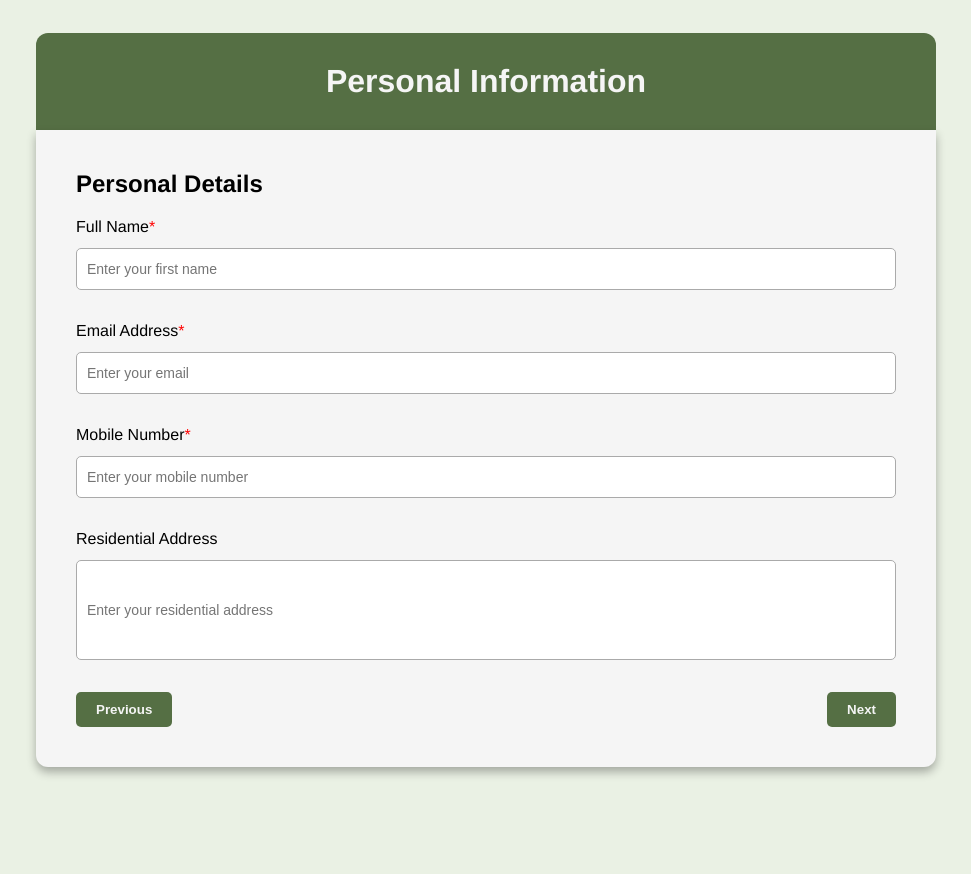
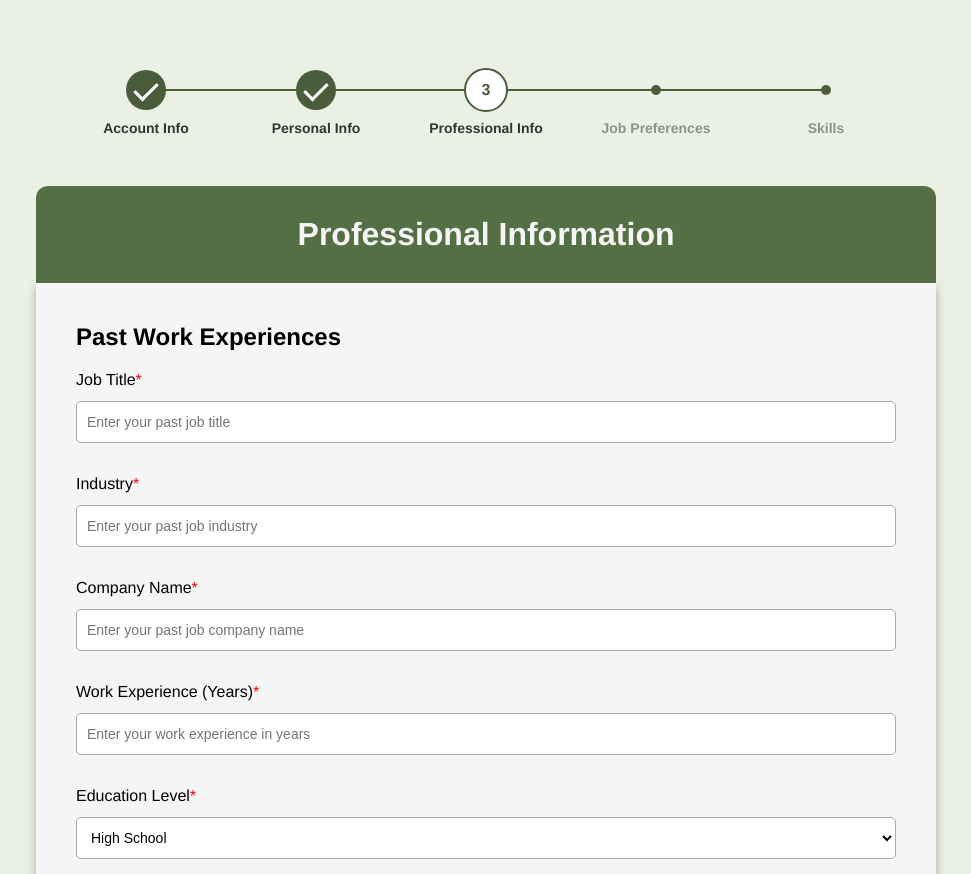
Before and after one commit to pyto-p/leap-form, a plain HTML site: page professional.html in a window 1280 px wide. Shown: the top 874 px of the page, without its empty margins (154-1125 px from the left). Before the commit the page ends 800 px from the top, so only its background shows below. Drawn offline with Linux system fonts and the light colour scheme.

Commit message:
feat: apply progress bar

```diff
--- a/professional.html
+++ b/professional.html
@@ -7,35 +7,74 @@
   <link rel="stylesheet" href="style.css">
 </head>
 <body>
+  <section class="step-wizard">
+    <ul class="step-wizard-list">
+        <li class="step-wizard-item">
+            <span class="progress-count">1</span>
+            <span class="progress-label">Account Info</span>
+        </li>
+        <li class="step-wizard-item">
+            <span class="progress-count">2</span>
+            <span class="progress-label">Personal Info</span>
+        </li>
+        <li class="step-wizard-item current-item">
+            <span class="progress-count">3</span>
+            <span class="progress-label">Professional Info</span>
+        </li>
+        <li class="step-wizard-item">
+            <span class="progress-count">4</span>
+            <span class="progress-label">Job Preferences</span>
+        </li>
+        <li class="step-wizard-item">
+          <span class="progress-count">4</span>
+          <span class="progress-label">Skills</span>
+      </li>
+    </ul>
+  </section>
+
   <div class="form-header">
     <header>
-      <h1>Personal Information</h1>
+      <h1>Professional Information</h1>
     </header>
   </div>
   <div class="main-cont">
     <form action="#">
-      <h2>Personal Details</h2>
 
-      <div class="personal-cont">
+      <div class="form-cont">
+        <h2>Past Work Experiences</h2>
         <div class="fields">
-          <label for="fName">Full Name<span class="required">*</span></label>
-          <input type="text" name="fName" id="fName" placeholder="Enter your first name" required>
+          <label for="job-title">Job Title<span class="required">*</span></label>
+          <input type="text" name="job-title" id="job-title" placeholder="Enter your past job title" required>
         </div>
 
         <div class="fields">
-          <label for="email">Email Address<span class="required">*</span></label>
-          <input type="email" name="email" id="email" placeholder="Enter your email" required>
+          <label for="industry">Industry<span class="required">*</span></label>
+          <input type="text" name="industry" id="industry" placeholder="Enter your past job industry" required>
         </div>
 
         <div class="fields">
-          <label for="phone">Mobile Number<span class="required">*</span></label>
-          <input type="tel" name="phone" id="phone" placeholder="Enter your mobile number">
+          <label for="comp-name">Company Name<span class="required">*</span></label>
+          <input type="text" name="comp-name" id="comp-name" placeholder="Enter your past job company name" required>
         </div>
 
-        <div class="fields address">
-          <label for="address">Residential Address</label>
-          <input type="text" name="address" id="address" placeholder="Enter your residential address">
+        <div class="fields">
+          <label for="work-exp">Work Experience (Years)<span class="required">*</span></label></label>
+          <input type="number" name="work-exp" id="work-exp" placeholder="Enter your work experience in years" required>
         </div>
+
+        <div class="fields">
+          <label for="education">Education Level<span class="required">*</span></label>
+          <select id="education" name="education" required>
+            <option value="highschool">High School</option>
+            <option value="bachelors">Bachelor's Degree</option>
+            <option value="masters">Master's Degree</option>
+            <option value="doctorate">Doctorate/Ph.D.</option>
+            <option value="other">Other</option>
+          </select>
+        </div>
+
+      </div>
+
       <div class="btn-cont">
         <a href="personal.html"><button type="button">Previous</button></a>
         <a href="professional.html"><button type="button">Next</button></a>
--- a/style.css
+++ b/style.css
@@ -21,8 +21,8 @@ body {
   width: 100%;
   border-radius: 0px 0px 12px 12px;
   padding: 40px;
-  /* margin: 0 15px; */
   box-shadow: 0 5px 10px rgba(0,0,0,0.3);
+  margin-bottom: 30px;
 }
 
 .main-cont form {
@@ -39,16 +39,17 @@ body {
   text-align: center;
   padding: 30px 40px;
   border-radius: 12px 12px 0px 0px;
+  margin-top: 30px;
 }
 
-.personal-cont {
+.form-cont {
   display: flex;
   flex-direction: column;
   flex-wrap: wrap;
   gap: 20px;
 }
 
-.personal-cont > .fields {
+.form-cont > .fields {
   display: flex;
   flex-direction: column;
 }
@@ -57,7 +58,7 @@ body {
   font-size: 16px;
 }
 
-.fields input {
+.fields input, .fields select {
   height: 42px;
   margin: 12px 0;
   outline: none;
@@ -66,6 +67,10 @@ body {
   border-radius: 5px;
   border: 1px solid #aaa;
   padding: 0 10px;
+}
+
+.fields select {
+  background-color: white;
 }
 
 .fields input:is(:focus) {
@@ -130,3 +135,123 @@ button:hover {
 .required {
   color: red;
 }
+
+.hide-btn{
+  background-color: whitesmoke;
+}
+
+.hide-btn:hover{
+  background-color: whitesmoke;
+  cursor: default;
+}
+
+.step-wizard {
+  width: 100%;
+  display: flex;
+  justify-content: center;
+  align-items: center;
+  padding-top: 50px;
+}
+.step-wizard-list{
+  color: #333;
+  list-style-type: none;
+  border-radius: 10px;
+  display: flex;
+  padding: 20px 10px;
+  position: relative;
+  z-index: 10;
+
+}
+
+.step-wizard-item{
+  padding: 0 20px;
+  flex-basis: 0;
+  -webkit-box-flex: 1;
+  -ms-flex-positive:1;
+  flex-grow: 1;
+  max-width: 100%;
+  display: flex;
+  flex-direction: column;
+  text-align: center;
+  min-width: 170px;
+  position: relative;
+}
+.step-wizard-item + .step-wizard-item:after{
+  content: "";
+  position: absolute;
+  left: 0;
+  top: 19px;
+  background: #495d3a;
+  width: 100%;
+  height: 2px;
+  transform: translateX(-50%);
+  z-index: -10;
+}
+.progress-count{
+  height: 40px;
+  width:40px;
+  display: flex;
+  align-items: center;
+  justify-content: center;
+  border-radius: 50%;
+  font-weight: 600;
+  margin: 0 auto;
+  position: relative;
+  z-index:10;
+  color: transparent;
+}
+
+.progress-count:after{
+  content: "";
+  height: 40px;
+  width: 40px;
+  background: #495d3a;
+  position: absolute;
+  left: 50%;
+  top: 50%;
+  transform: translate(-50%, -50%);
+  border-radius: 50%;
+  z-index: -10;
+}
+
+.progress-count:before{
+  content: "";
+  height: 10px;
+  width: 20px;
+  border-left: 3px solid #fff;
+  border-bottom: 3px solid #fff;
+  position: absolute;
+  left: 50%;
+  top: 50%;
+  transform: translate(-50%, -60%) rotate(-45deg);
+  transform-origin: center center;
+}
+
+.progress-label{
+  font-size: 14px;
+  font-weight: 600;
+  margin-top: 10px;
+}
+
+.current-item .progress-count:before,
+.current-item ~ .step-wizard-item .progress-count:before{
+  display: none;
+}
+
+.current-item ~ .step-wizard-item .progress-count:after{
+  height:10px;
+  width:10px;
+}
+
+.current-item ~ .step-wizard-item .progress-label{
+  opacity: 0.5;
+}
+
+.current-item .progress-count:after{
+  background: #fff;
+  border: 2px solid #495d3a;
+}
+
+.current-item .progress-count{
+  color: #495d3a;
+}
```
Also changed, not shown: personal.html (+26 -1 lines), register.html (+29 -1 lines).
